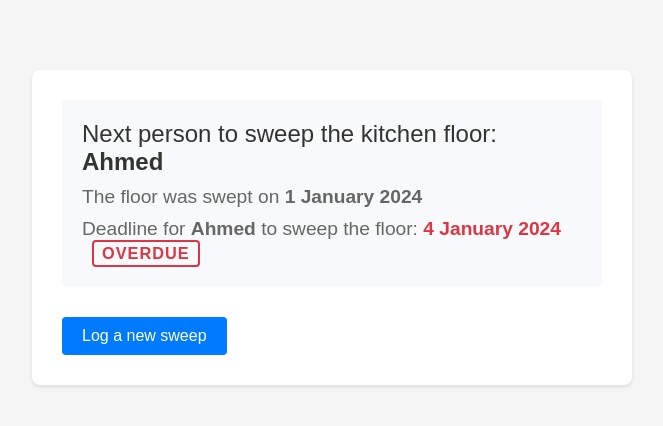
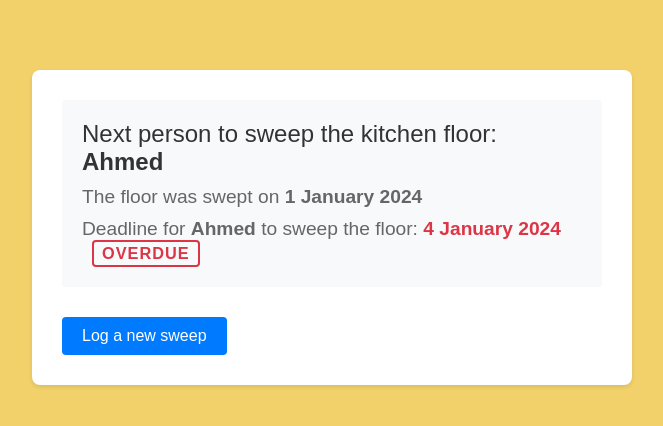
Before and after one commit to Augustinerplatz/sweep-rotator, a website: page index.html in a window 1280 px wide. Shown: the whole page, without its empty margins (308-971 px from the left). Drawn offline with Linux system fonts and the light colour scheme; no server answers.

Commit message:
Update index.html
change background colour

```diff
--- a/index.html
+++ b/index.html
@@ -10,7 +10,7 @@
             max-width: 600px;
             margin: 50px auto;
             padding: 20px;
-            background-color: #f5f5f5;
+            background-color: #f2d16b;
         }
         .container {
             background: white;
```
